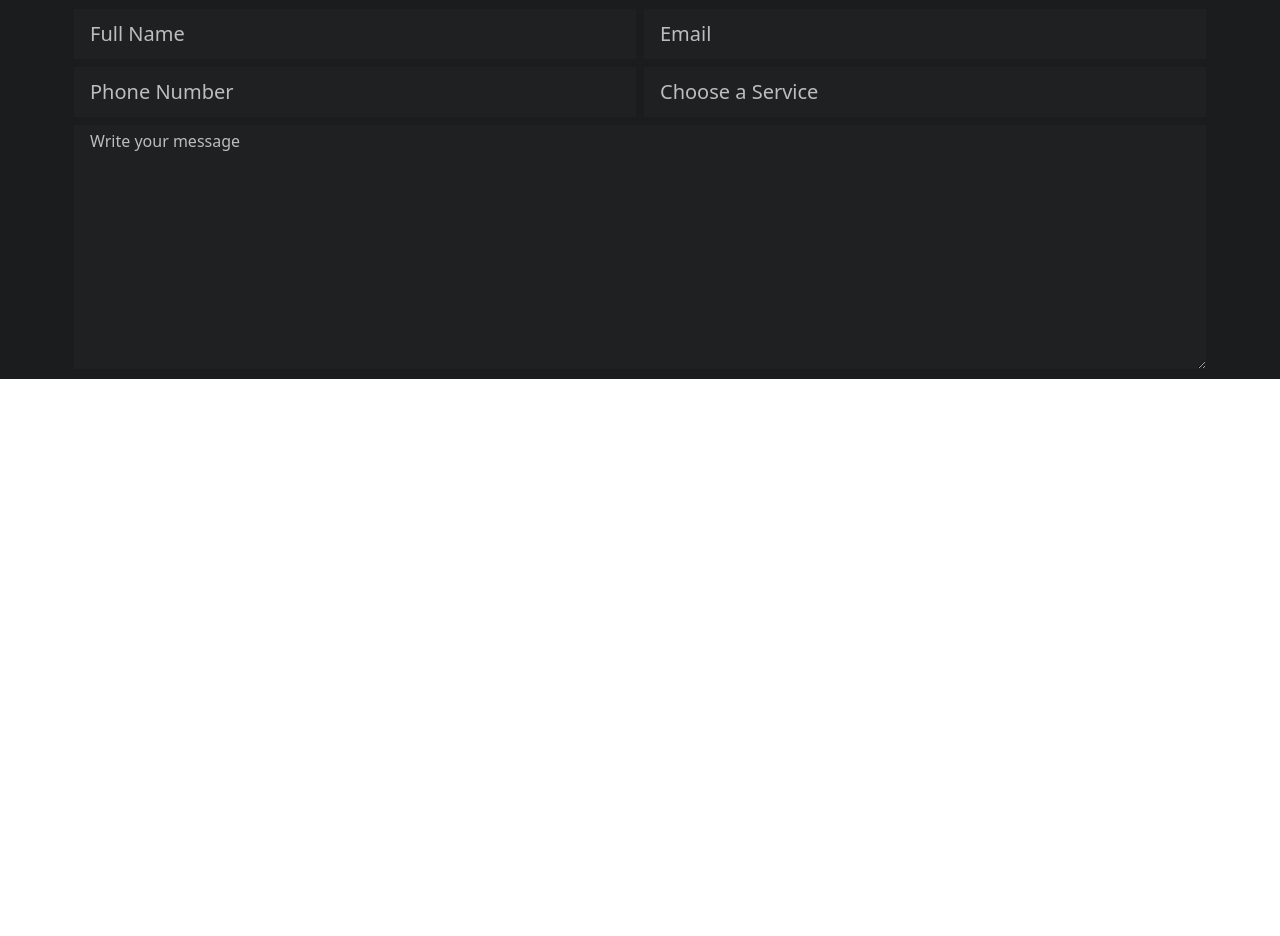
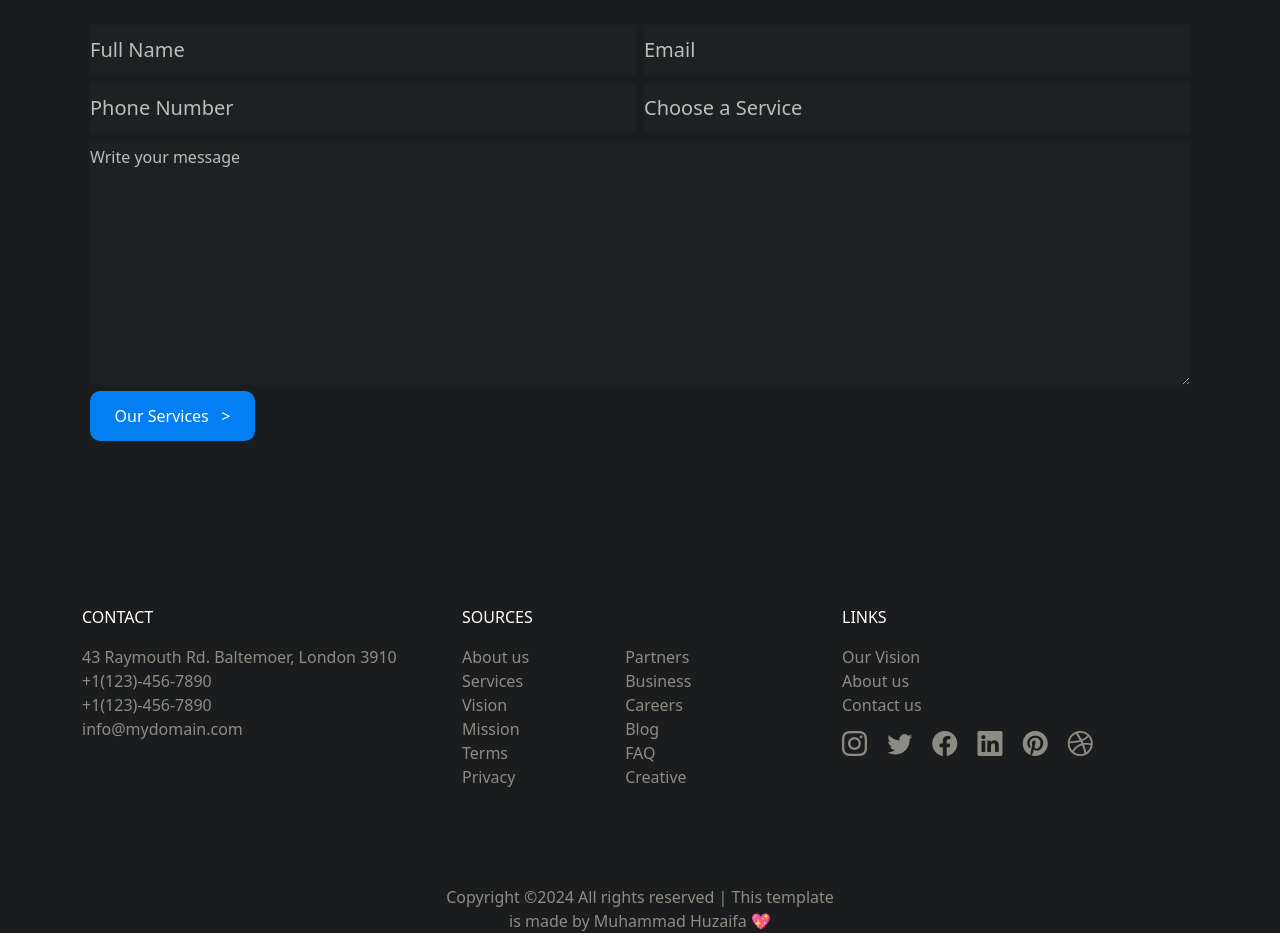
Before and after one commit to huzaifa8320/Solicitor-Assignment-No-9, a plain HTML site: page index.html in a window 1280 px wide. Shown: the part 5931-6867 px from the top of the page. Before the commit the page ends 6310 px from the top, so only its background shows below. Drawn offline with nearby package versions, Linux system fonts and the light colour scheme.

Commit message:
some changes

```diff
--- a/index.html
+++ b/index.html
@@ -515,7 +515,8 @@
                         <h1>Resources</h1>
                     </div>
                     <div class="col-md-6">
-                        <p class="ms-md-5 para7 mb-5">A small river named Duden flows by their place and supplies it with
+                        <p class="ms-md-5 para7 mb-5">A small river named Duden flows by their place and supplies it
+                            with
                             the
                             necessary regelialia. It is a paradisematic country, in which roasted parts of sentences fly
                             into your mouth. Far far away, behind the word mountains, far from the countries Vokalia and
@@ -526,7 +527,7 @@
         </div>
 
         <div class="container-fluid ">
-            <div class="container main7 ">
+            <div class="container main7 mb-5">
                 <div class="row">
                     <div class="col-lg-3 col-md-4 col-sm-6">
                         <div class="d-flex">
@@ -778,11 +779,12 @@
                     <div class="col-lg-6">
                         <div class="div9">
                             <h2>Peace & order</h2>
-                            <p class="para9">A small river named Duden flows by their place and supplies it with the necessary
+                            <p class="para9">A small river named Duden flows by their place and supplies it with the
+                                necessary
                                 regelialia. It is a paradisematic country, in which roasted parts of sentences fly into
                                 your mouth. Far far away, behind the word mountains, far from the countries Vokalia and
                                 Consonantia, there live the blind texts.</p>
-                                <button class="btn4 mt-4 mb-5">Our Services &nbsp;&nbsp;></button>
+                            <button class="btn4 mt-4 mb-5">Our Services &nbsp;&nbsp;></button>
                         </div>
                     </div>
                     <div class="col-lg-6"><img src="img/img3.jpg" alt="" class="img8"></div>
@@ -791,30 +793,101 @@
         </div>
         <div class="container main9 mt-5 pt-5">
             <h1>Write to us</h1>
-            <div class="row ">
+            <div class="row p-3">
                 <div class="col-md-6  p-1">
                     <div class="div10 ">
-                        <input type="text" class="input1 ps-3" placeholder="Full Name">
+                        <input type="text" class="input1" placeholder="Full Name">
                     </div>
                 </div>
                 <div class="col-md-6 p-1">
                     <div class="div10 ">
-                        <input type="email" class="input1 ps-3" placeholder="Email">
+                        <input type="email" class="input1 " placeholder="Email">
                     </div>
                 </div>
                 <div class="col-md-6 p-1">
                     <div class="div10 ">
-                        <input type="number" class="input1 ps-3" placeholder="Phone Number">
+                        <input type="number" class="input1 " placeholder="Phone Number">
                     </div>
                 </div>
                 <div class="col-md-6 p-1">
                     <div class="div10">
-                        <input type="text" class="input1 ps-3" placeholder="Choose a Service">
+                        <input type="text" class="input1 " placeholder="Choose a Service">
                     </div>
                 </div>
                 <div class="col-12 p-1">
-                    <textarea name="" id="" cols="" rows="10" class="input2 ps-3 pt-1" placeholder="Write your message"></textarea>
+                    <textarea name="" id="" cols="" rows="10" class="input2 pt-1"
+                        placeholder="Write your message"></textarea>
+                    <button class="btn5  mb-5">Our Services &nbsp;&nbsp;></button>
                 </div>
+            </div>
+        </div>
+        <div class="container-fluid main10">
+            <div class="container mt-5 pt-5 ">
+                <div class="row">
+                    <div class="col-md-4 col-12 col-sm-6 mt-3 mt-sm-0 col-lg-6 col-xl-4">
+                        <p>CONTACT</p>
+                        <a href="" class="para10">43 Raymouth Rd. Baltemoer, London 3910</a>
+                        <a href="tel:+1(123)-456-7890" class="para10">+1(123)-456-7890</a>
+                        <br>
+                        <a href="tel:+1(123)-456-7890" class="para10">+1(123)-456-7890</a>
+                        <br>
+                        <a href="mailto:info@mydomain.com" class="para10">info@mydomain.com</a>
+                    </div>
+                    <div class="col-md-4 col-12 col-sm-6 mt-3 mt-sm-0 col-lg-6 col-xl-4">
+                        <p>SOURCES</p>
+                        <div class="div12 d-flex">
+                            <div class=" me-5">
+                                <a href="" class="para10">About us</a>
+                                <br>
+                                <a href="" class="para10">Services</a>
+                                <br>
+                                <a href="" class="para10">Vision</a>
+                                <br>
+                                <a href="" class="para10">Mission</a>
+                                <br>
+                                <a href="" class="para10">Terms</a>
+                                <br>
+                                <a href="" class="para10">Privacy</a>
+                            </div>
+                            <div class="div11  ms-5 ">
+                                <a href="" class="para10">Partners</a>
+                                <br>
+                                <a href="" class="para10">Business</a>
+                                <br>
+                                <a href="" class="para10">Careers</a>
+                                <br>
+                                <a href="" class="para10">Blog</a>
+                                <br>
+                                <a href="" class="para10">FAQ</a>
+                                <br>
+                                <a href="" class="para10">Creative</a>
+                            </div>
+                        </div>
+                    </div>
+                    <div class="col-md-4 col-12 col-sm-6 col-lg-6 mt-3 mt-sm-0 col-xl-4">
+                        <p>LINKS</p>
+                        <a href="" class="para10">Our Vision</a>
+                        <br>
+                        <a href="" class="para10">About us</a>
+                        <br>
+                        <a href="" class="para10">Contact us</a>
+                        <div class="div13 mt-2">
+                            <a href="" class="para11 me-3"><i class="bi bi-instagram"></i></a>
+                            <a href="" class="para11 me-3"><i class="bi bi-twitter"></i></a>
+                            <a href="" class="para11 me-3"><i class="bi bi-facebook"></i></a>
+                            <a href="" class="para11 me-3"><i class="bi bi-linkedin"></i></a>
+                            <a href="" class="para11 me-3"><i class="bi bi-pinterest"></i></a>
+                            <a href="" class="para11 me-3"><i class="bi bi-dribbble"></i></a>
+                        </div>
+                    </div>
+
+
+                </div>
+
+            </div>
+            <div class="container mt-5 mb-5 pt-5 col-lg-4">
+                <p class="text-center para10 ">Copyright ©2024 All rights reserved | This template is made by
+                    Muhammad Huzaifa 💖</p>
             </div>
         </div>
     </div>
--- a/style/style.css
+++ b/style/style.css
@@ -275,6 +275,7 @@ border-radius: 50%;
 }
 .input2:focus{
     background-color: #272829;
+    color: #ffff;
 }
 .input2::-webkit-input-placeholder{
     color: #BCBDBD;
@@ -284,3 +285,56 @@ border-radius: 50%;
     padding: 3rem !important;
     }
 }
+.input1:focus{
+    padding-left: 20px;
+    transition: 0.5s;
+}
+.input2:focus{
+    padding-left: 20px;
+    transition: 0.5s;
+}
+.btn5{
+    background-color: #037ef3;
+    border: none;
+    color: #ffff;
+    width: 15%;
+    height: 50px;
+    border-radius: 10px;
+}
+@media(max-width:992px){
+    .btn5{
+        width: 20%;
+    }
+}
+@media(max-width:768px){
+    .btn5{
+        width: 30%;
+    }
+}
+@media(max-width:430px){
+    .btn5{
+        width: 35%;
+    }
+}
+@media(max-width:360px){
+    .btn5{
+        width: 40%;
+    }
+}
+@media(max-width:320px){
+    .btn5{
+        width: 45%;
+    }
+}
+.para10{
+    text-decoration: none;
+    color: #8D8C84;
+}
+.para11{
+    text-decoration: none;
+    color: #8D8C84;
+    font-size: 25px;
+}
+.main10{
+    background-color:;
+}
```
